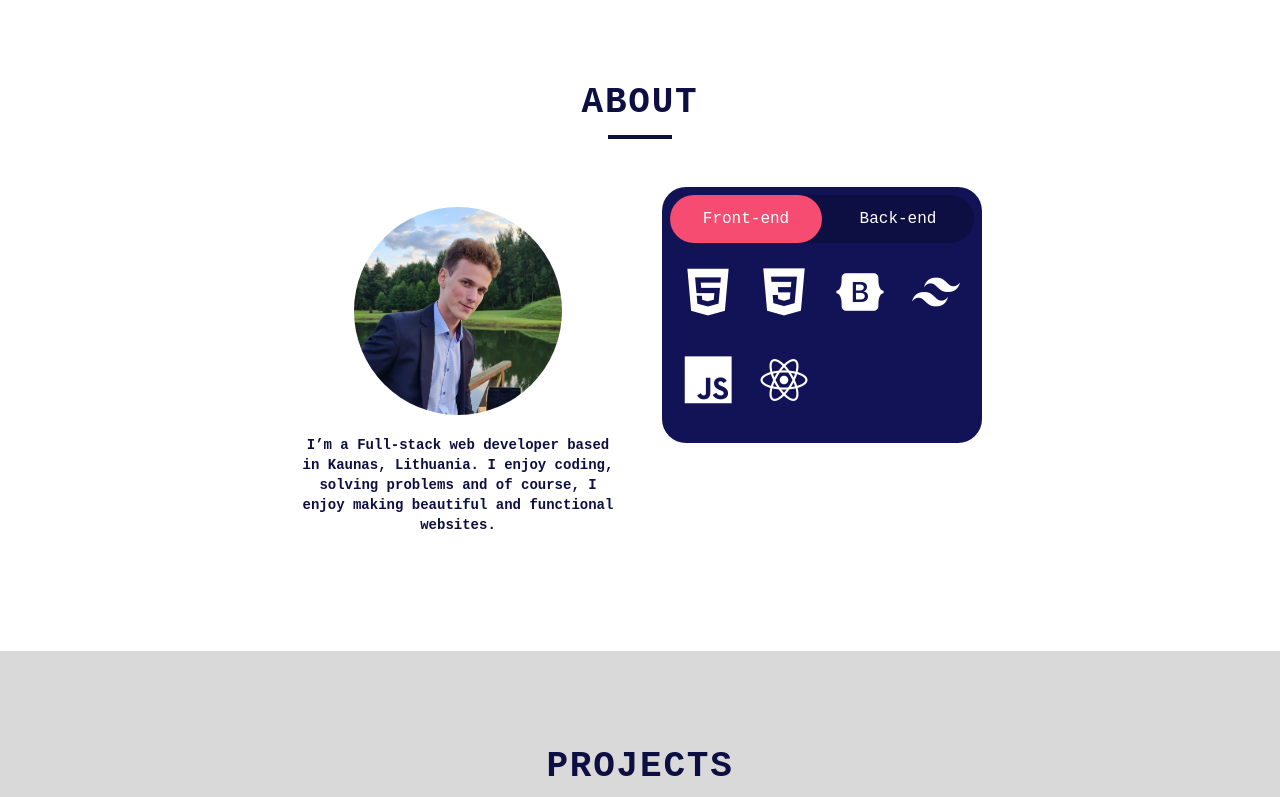
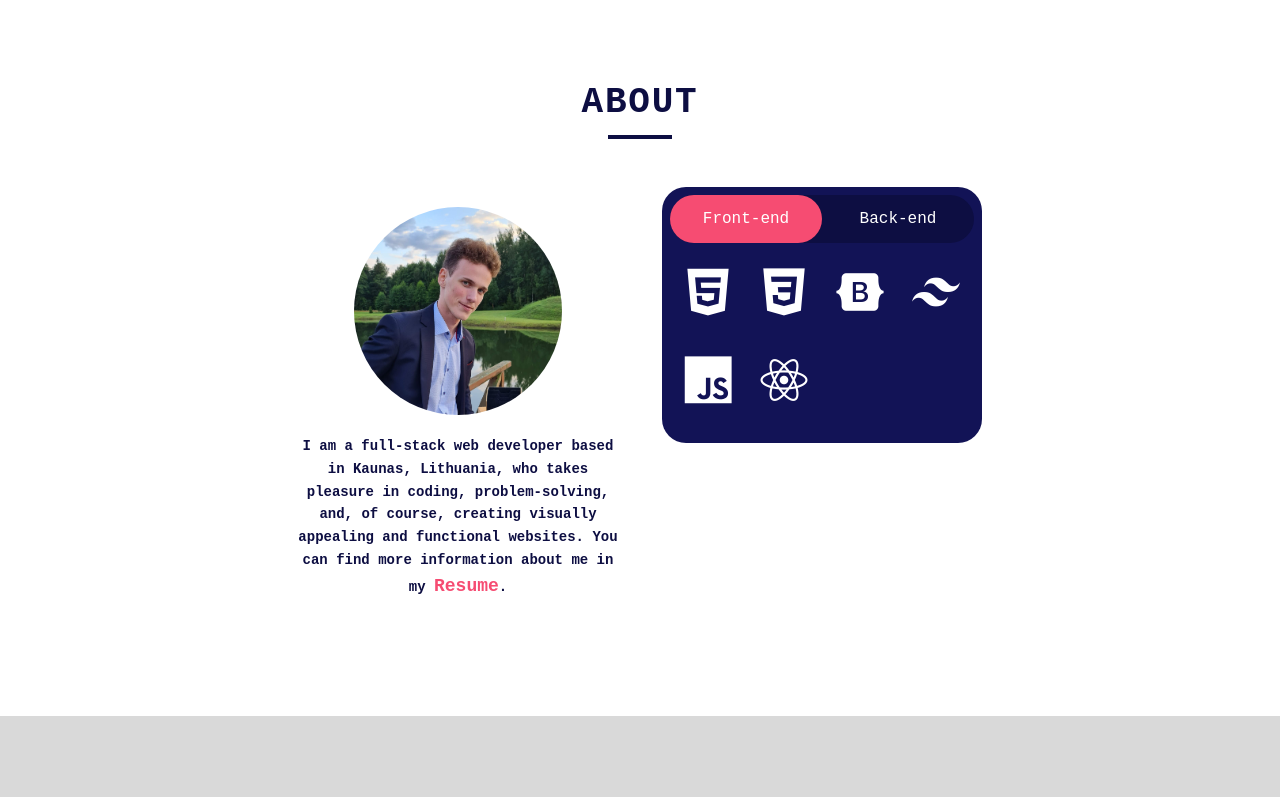
Before and after one commit to SmitasCodes/portfolio_v2, a React (Vite) app: page / in a window 1280 px wide. Shown: the part 853-1650 px from the top of the page. Built offline with nearby package versions, Linux system fonts and the light colour scheme.

Commit message:
added small changes to bio, added cv

```diff
--- a/src/sections/About/About.jsx
+++ b/src/sections/About/About.jsx
@@ -43,16 +43,15 @@ const About = () => {
             alt="Portfolio image"
             className="w-52 h-52 rounded-full mx-auto mb-5"
           />
-          <h3 className="mx-auto text-darkBlue text-center text-sm font-bold ">
-            I’m a Full-stack web developer based in Kaunas, Lithuania. I enjoy
-            coding, solving problems and of course, I enjoy making beautiful and
-            functional websites.
+          <h3 className="mx-auto text-darkBlue text-center text-sm font-bold leading-relaxed">
+            I am a full-stack web developer based in Kaunas, Lithuania, who
+            takes pleasure in coding, problem-solving, and, of course, creating
+            visually appealing and functional websites. You can find more
+            information about me in my <a href="https://airidas-smitas-cv.tiiny.site/" target="_blank" className="text-lightOrange hover:text-darkOrange transition-colors text-lg">Resume</a>.
           </h3>
         </div>
         {/* Part of skills slider */}
-        <div
-          className="sm:w-1/2 w-full"
-        >
+        <div className="sm:w-1/2 w-full">
           <div className="w-80 h-64 bg-lightBlue mx-auto rounded-3xl p-2 ">
             {/* Actual slider code down below */}
             <div className="h-12 rounded-3xl flex bg-darkBlue">
--- a/src/sections/Landing/Landing.jsx
+++ b/src/sections/Landing/Landing.jsx
@@ -17,7 +17,7 @@ const Landing = () => {
         "
           >
             Hello, I’m <span className="text-lightOrange">Airidas Šmitas</span>.
-            <br /> I’m a front-end web developer.
+            <br /> I’m a full-stack web developer.
           </h2>
           <a
             className="text-lightOrange text-sm sm:text-base px-4 py-1 border-solid border-2 border-lightOrange inline-block group transition-colors duration-500 hover:text-white hover:bg-lightOrange"
--- a/tailwind.config.js
+++ b/tailwind.config.js
@@ -7,6 +7,7 @@ export default {
         lightBlue: "#121356",
         darkBlue: "#0D0E42",
         lightOrange: "#F64C72",
+        darkOrange: "#D23F63",
         lightGray: "#D9D9D9",
         lightRose: "#99738E",
         extend: {},
```
